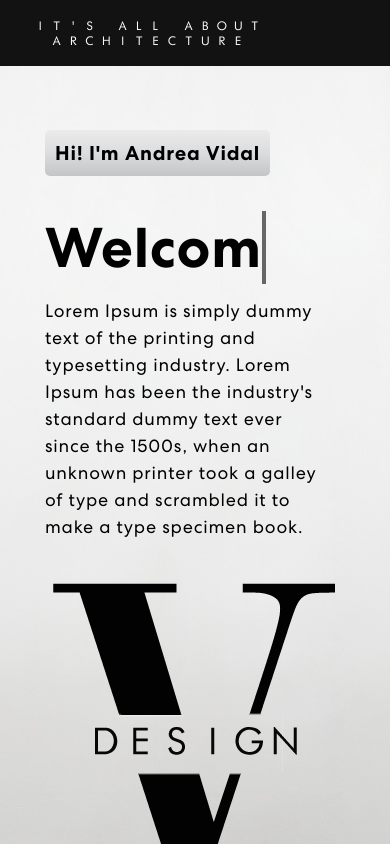
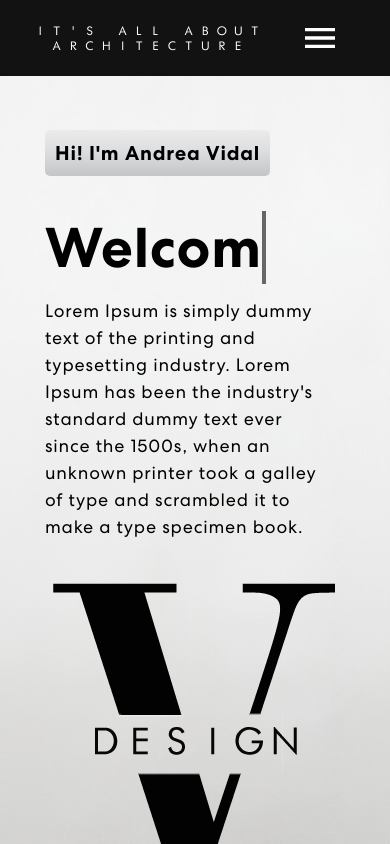
Before and after one commit to Houser97/portfolio-draft-1, a React (Create React App) app: page / in a window 390 px wide. Shown: the top 844 px of the page. Built offline with nearby package versions, Linux system fonts and the light colour scheme.

Commit message:
Add toggle button as SVG to Navbar using media queries

```diff
--- a/src/components/navbar.js
+++ b/src/components/navbar.js
@@ -63,6 +63,14 @@ const NavbarReact = ({isAppComponent}) => {
             */}
           </span>
         </div>
+        <div className="toggle-buttons">
+            <svg className="toggle-button open-menu" viewBox="0 0 24 24">
+              <path fill="currentColor" d="M3,6H21V8H3V6M3,11H21V13H3V11M3,16H21V18H3V16Z" />
+            </svg>
+            <svg className="toggle-button close-menu" viewBox="0 0 24 24">
+                <path fill="currentColor" d="M19,6.41L17.59,5L12,10.59L6.41,5L5,6.41L10.59,12L5,17.59L6.41,19L12,13.41L17.59,19L19,17.59L13.41,12L19,6.41Z" />
+            </svg>
+          </div>
       </div>
     </nav>
   )
--- a/src/styles/navbar.css
+++ b/src/styles/navbar.css
@@ -42,6 +42,31 @@ a.navbar-brand {
     padding: 0px;
     font-family: ouyo;
 }
+
+.toggle-buttons{
+    height: 40px;
+    width: 40px;
+    color: white;
+    display: none;
+    position: relative;
+}
+
+.toggle-buttons .toggle-button{
+    width: 100%;
+    height: 100%;
+    position: absolute;
+    visibility: hidden;
+
+}
+
+.toggle-active{
+    visibility: visible;
+}
+
+.navbar-container .toggle-buttons .open-menu {
+    visibility: visible;
+}
+/*----------------*/
 
 nav.navbar.project-section {
     padding: 18px 0;
@@ -241,6 +266,10 @@ nav.navbar .navbar-toggler[aria-expanded="true"] .navbar-toggler-icon {
     .links-and-instagram{
         display: none;
     }
+
+    .navbar-container .toggle-buttons{
+        display: flex;
+    }
 }
 
 @media (max-width: 380px) {
```
